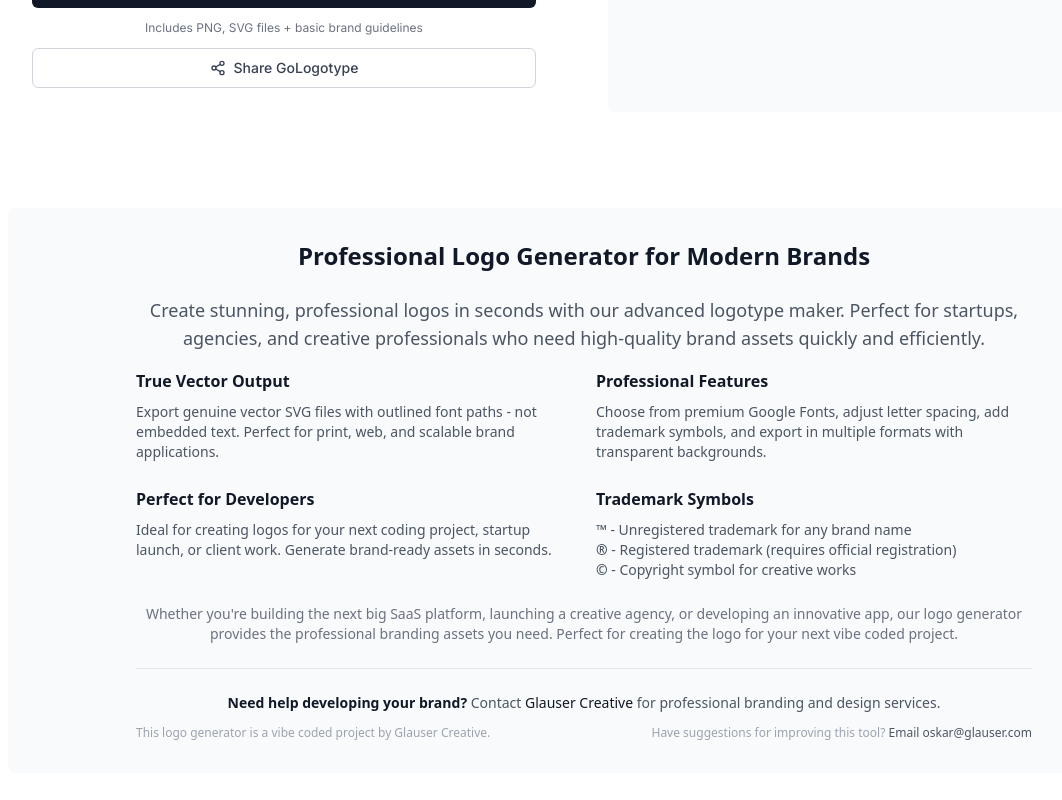
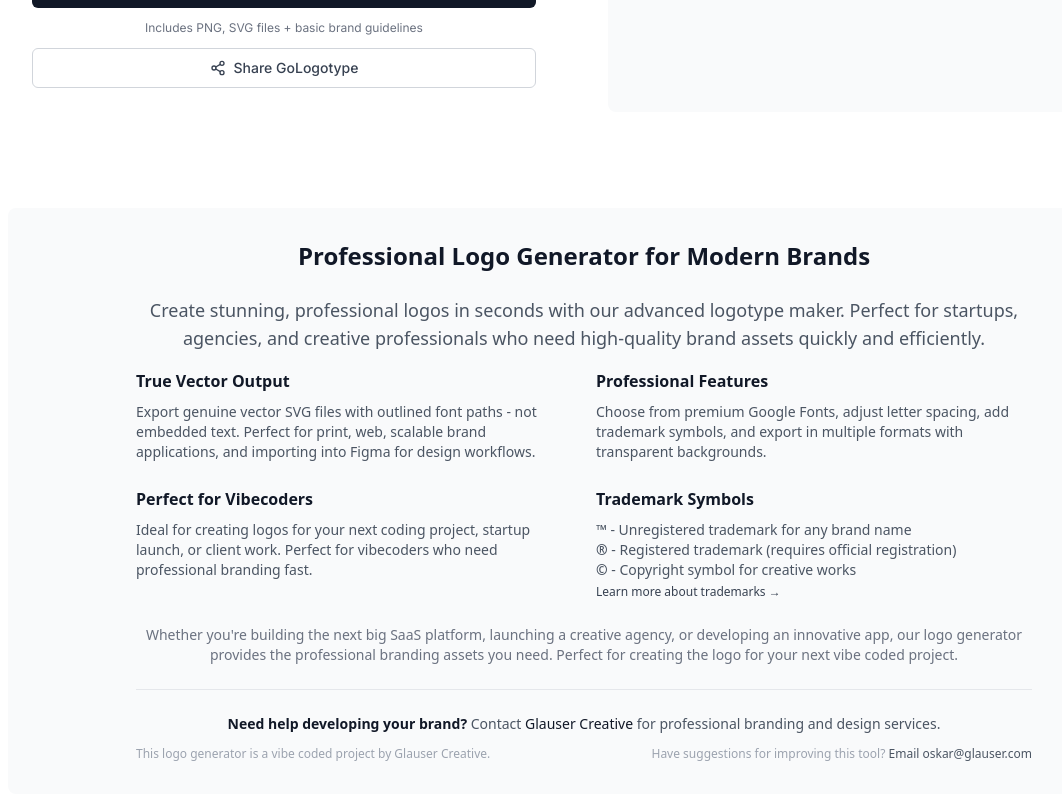
Before and after one commit to oskarglauser/vibebranding, a React (Vite) app: page / in a window 1280 px wide. Shown: the part 713-1513 px from the top of the page, without its empty margins (56-1118 px from the left). Built offline with nearby package versions, Linux system fonts and the light colour scheme; a web font is replaced by a local one.

Commit message:
Adjusted logo and text and added robots.txt file

```diff
--- a/src/App.tsx
+++ b/src/App.tsx
@@ -1005,7 +1005,7 @@ Generated with GoLogotype: https://gologotype.com
                   <h3 className="font-semibold text-gray-900 mb-2">True Vector Output</h3>
                   <p className="text-sm">
                     Export genuine vector SVG files with outlined font paths - not embedded text.
-                    Perfect for print, web, and scalable brand applications.
+                    Perfect for print, web, scalable brand applications, and importing into Figma for design workflows.
                   </p>
                 </div>
 
@@ -1018,10 +1018,10 @@ Generated with GoLogotype: https://gologotype.com
                 </div>
 
                 <div>
-                  <h3 className="font-semibold text-gray-900 mb-2">Perfect for Developers</h3>
+                  <h3 className="font-semibold text-gray-900 mb-2">Perfect for Vibecoders</h3>
                   <p className="text-sm">
                     Ideal for creating logos for your next coding project, startup launch,
-                    or client work. Generate brand-ready assets in seconds.
+                    or client work. Perfect for vibecoders who need professional branding fast.
                   </p>
                 </div>
 
@@ -1030,7 +1030,15 @@ Generated with GoLogotype: https://gologotype.com
                   <p className="text-sm">
                     <strong>™</strong> - Unregistered trademark for any brand name<br/>
                     <strong>®</strong> - Registered trademark (requires official registration)<br/>
-                    <strong>©</strong> - Copyright symbol for creative works
+                    <strong>©</strong> - Copyright symbol for creative works<br/>
+                    <a
+                      href="https://en.wikipedia.org/wiki/Trademark"
+                      target="_blank"
+                      rel="noopener noreferrer"
+                      className="text-gray-700 hover:text-gray-900 hover:underline text-xs mt-1 inline-block"
+                    >
+                      Learn more about trademarks →
+                    </a>
                   </p>
                 </div>
               </div>
```
Also changed, not shown: public/gologotype-dark.svg, public/gologotype_facebook_share.png, public/robots.txt (added).
